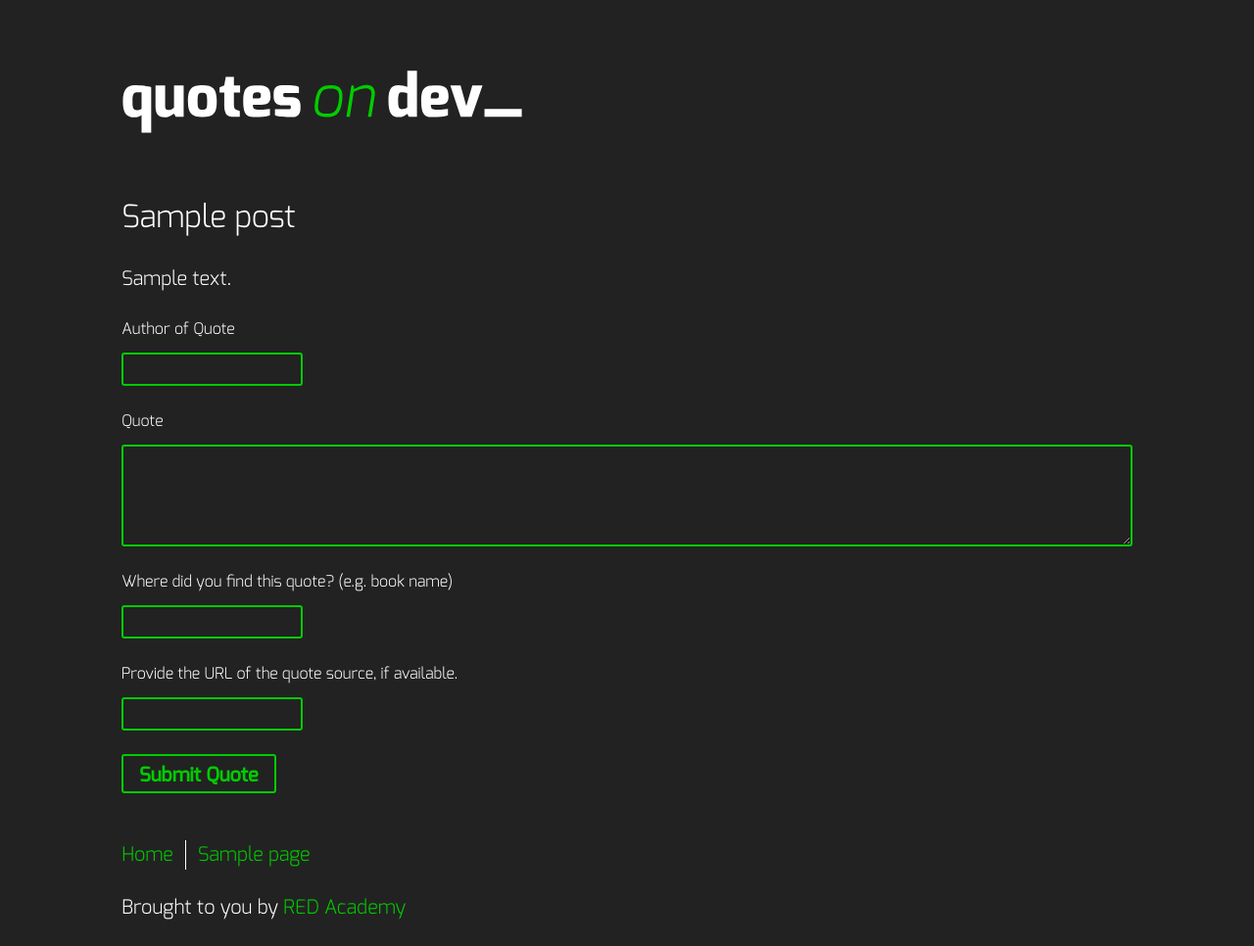
After one commit to oliwright1994/Quotes-on-Dev, a WordPress theme: template themes/quotesondev-starter-master/page-submit-quote.php in a window 1280 px wide. The commit adds this page. Shown: the whole page at 98% size. Run offline with PHP 8.4 and a stand-in for WordPress, Linux system fonts and the light colour scheme; the site name, menu and one post (Sample post) are stand-ins, and other content is empty; some libraries are stand-ins or nearby versions.

Commit message:
created and styled custom archive page and search page. created submit post page with input form, eqnqued script to take input quote and send to wp rest api

```diff
--- /dev/null
+++ b/themes/quotesondev-starter-master/build/js/api.min.js
@@ -0,0 +1 @@
+let testPost={title:"test123",type:"post",content:"lalalalal",format:"standard"};testPost.status="pending"(function(t){t(document).ready(function(){event.preventDefault(),t.ajax({url:api_vars.rest_url+"wp/v2/posts/",method:"post",data:JSON.stringify(newPost),crossDomain:!0,contentType:"application/json",beforeSend:function(t){t.setRequestHeader("X-WP-Nonce",api_vars.wpapi_nonce)},success:function(t){console.log(t)},error:function(){console.log(api_vars.failure)}}).done(function(){console.log("well done")})})})(jQuery);
--- a/themes/quotesondev-starter-master/functions.php
+++ b/themes/quotesondev-starter-master/functions.php
@@ -68,7 +68,17 @@ function qod_scripts()
 
 	wp_enqueue_script('qod-starter-navigation', get_template_directory_uri() . '/build/js/navigation.min.js', array(), '20151215', true);
 	wp_enqueue_script('qod-starter-skip-link-focus-fix', get_template_directory_uri() . '/build/js/skip-link-focus-fix.min.js', array(), '20151215', true);
-	wp_enqueue_script('inhabitents-scripts', get_template_directory_uri() . '/build/js/*.min.js', array('jquery'), '20151215', true);
+	// Api ajax script
+	wp_enqueue_script('qod_api', get_template_directory_uri() . '/build/js/api.min.js', array('jquery'), false, true);
+
+	wp_localize_script('qod_api', 'api_vars', array(
+		'rest_url' => esc_url_raw(rest_url()),
+		'wpapi_nonce' => wp_create_nonce('wp_rest'),
+		'post_id' => get_the_ID(),
+		'nonce' => wp_create_nonce('wp_rest'),
+		'success' => 'Thanks, your submission was received!',
+		'failure' => 'Your submission could not be processed.',
+	));
 }
 add_action('wp_enqueue_scripts', 'qod_scripts');
 
--- /dev/null
+++ b/themes/quotesondev-starter-master/page-submit-quote.php
@@ -0,0 +1,45 @@
+<?php
+/**
+ * The template for displaying all pages.
+ *
+ * @package QOD_Starter_Theme
+ */
+
+get_header(); ?>
+
+
+<?php get_site_url(); ?>
+
+
+
+
+
+<div id="primary" class="content-area">
+	<main id="main" class="site-main" role="main">
+
+		<?php while (have_posts()) : the_post(); ?>
+
+			<?php get_template_part('template-parts/content', 'page'); ?>
+
+			<form action="<?php echo esc_url_raw(rest_url()) . 'wp/v2/posts/' ?>" method="POST" id="submit-quote-form">
+
+				<fieldset>
+					<label for="author">Author of Quote</label>
+					<input type="text" id="author" name="author">
+					<label for="quote">Quote</label>
+					<textarea id="quote" name="quote" rows="4"></textarea>
+					<label for="quote_source">Where did you find this quote? (e.g. book name) </label>
+					<input type="text" id="quote_source" name="quote_source">
+					<label for="quote_url">Provide the URL of the quote source, if available.</label>
+					<input type="text" id="quote_url" name="quote_url">
+					<input type="submit" value="Submit Quote" class='submit-button'>
+				</fieldset>
+			</form>
+
+		<?php endwhile;
+	?>
+
+	</main><!-- #main -->
+</div><!-- #primary -->
+
+<?php get_footer(); ?>
--- a/themes/quotesondev-starter-master/sass/_about.scss
+++ /dev/null
@@ -1,2 +0,0 @@
-.entry-content {
-}
--- /dev/null
+++ b/themes/quotesondev-starter-master/sass/_archive.scss
@@ -0,0 +1,14 @@
+li {
+  list-style-type: none;
+}
+
+.custom-archive-list {
+  margin: 0;
+  padding: 0;
+  display: flex;
+  flex-wrap: wrap;
+  > a,
+  > li {
+    margin-right: 1.2rem;
+  }
+}
--- a/themes/quotesondev-starter-master/sass/_content.scss
+++ b/themes/quotesondev-starter-master/sass/_content.scss
@@ -12,7 +12,7 @@
   margin: 0 0 $base__space-unit;
 }
 
-.updated:not(.published){
+.updated:not(.published) {
   display: none;
 }
 
@@ -31,3 +31,7 @@
   clear: both;
   margin: 0 0 $base__space-unit;
 }
+
+.entry-header h1 {
+  font-size: 2rem;
+}
--- a/themes/quotesondev-starter-master/sass/_elements.scss
+++ b/themes/quotesondev-starter-master/sass/_elements.scss
@@ -5,6 +5,7 @@
 html {
   box-sizing: border-box;
   font-size: 1rem;
+  background: #222;
 }
 
 *,
@@ -46,7 +47,7 @@ ol {
 }
 
 ul {
-  list-style: disc;
+  list-style: none;
 }
 
 ol {
@@ -76,3 +77,7 @@ table {
   margin: 0 0 $base__space-unit;
   width: 100%;
 }
+
+.page-numbers {
+  font-size: 1.25rem;
+}
--- a/themes/quotesondev-starter-master/sass/_footer.scss
+++ b/themes/quotesondev-starter-master/sass/_footer.scss
@@ -12,10 +12,10 @@
 
 .nav-menu {
   li {
-    margin-right: 1rem;
+    margin-right: 0.75rem;
     border-right: solid 1px white;
-    line-height: 1;
-    padding-right: 1rem;
+    line-height: 1.5;
+    padding-right: 0.75rem;
   }
 
   :last-child {
--- a/themes/quotesondev-starter-master/sass/_forms.scss
+++ b/themes/quotesondev-starter-master/sass/_forms.scss
@@ -87,4 +87,37 @@ input.search-field {
   background: none;
   color: $color__brand-green;
   border: none;
+  text-shadow: none;
 }
+
+#submit-quote-form {
+  fieldset {
+    display: flex;
+    flex-direction: column;
+    align-items: flex-start;
+    border: none;
+    margin: 0;
+    padding: 0;
+    input,
+    textarea {
+      border: $border__solid-green;
+      border-radius: $border__radius;
+      background: none;
+      text-shadow: none;
+    }
+    input {
+      max-width: 200px;
+    }
+    .submit-button {
+      color: $color__brand-green;
+      font-weight: 700;
+      margin: $base__space-unit 0;
+    }
+    label {
+      margin: $base__space-unit 0 $base__space-unit/2 0;
+    }
+    :first-child {
+      margin-top: 0;
+    }
+  }
+}
--- /dev/null
+++ b/themes/quotesondev-starter-master/sass/_search.scss
@@ -0,0 +1,4 @@
+.search-results-title {
+  border-bottom: $border__dashed;
+  padding-bottom: $base__space-unit;
+}
--- a/themes/quotesondev-starter-master/sass/style.scss
+++ b/themes/quotesondev-starter-master/sass/style.scss
@@ -62,3 +62,5 @@ Nicolas Gallagher and Jonathan Neal http://necolas.github.com/normalize.css/
 @import 'footer';
 @import 'about';
 @import 'single';
+@import 'search';
+@import 'archive';
```
Also changed, not shown: themes/quotesondev-starter-master/archive-main.php (deleted, +0 -41 lines), themes/quotesondev-starter-master/js/api.js (added, +28 -0 lines), themes/quotesondev-starter-master/page-archive.php (added, +60 -0 lines), themes/quotesondev-starter-master/search.php (+9 -9 lines), themes/quotesondev-starter-master/style.css (+64 -6 lines), themes/quotesondev-starter-master/template-parts/content-search.php (+3 -6 lines), themes/quotesondev-starter-master/build/css/style.min.css, 1 other file. Lines whose indentation alone changed are shown as unchanged.
